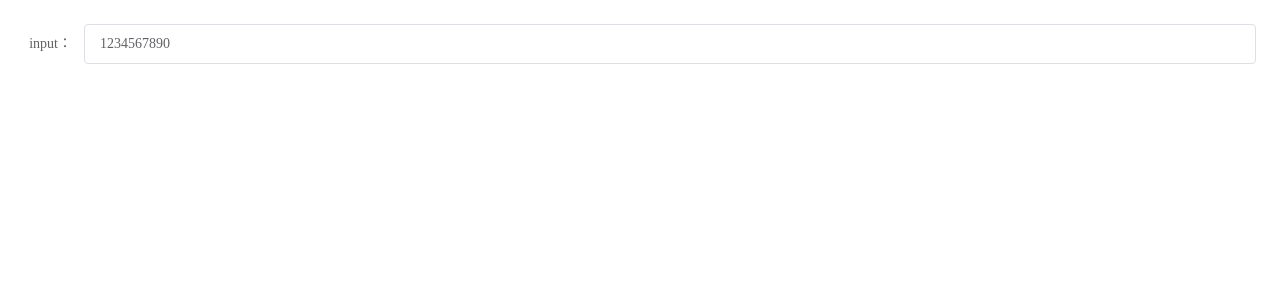
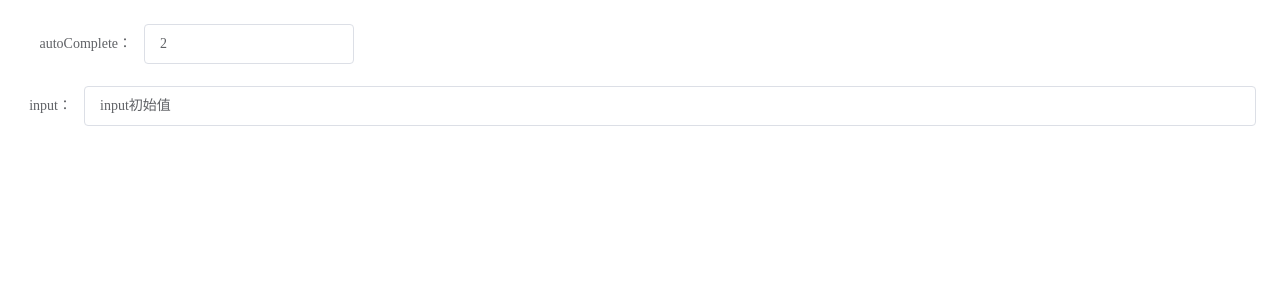
Before and after one commit to aimeiyijia/el-form-plus, a Vue app: page / in a window 1280 px wide. Shown: the top 300 px of the page. Built offline with nearby package versions, Linux system fonts and the light colour scheme.

Commit message:
完成autoComplete组件

```diff
--- a/mock/autocomplete.ts
+++ b/mock/autocomplete.ts
@@ -8,25 +8,34 @@ const autocomplete = {
     // 表单项绑定的值（字段名） 必需
     field: 'autoComplete',
     // 初始值
-    value: '',
+    value: '2',
+    fetchSuggestions: (queryString, callback) => {
+      callback([
+        { value: '1', address: '1' },
+        { value: '2', address: '2' },
+        { value: '3', address: '3' },
+      ])
+    },
   },
   // 表单项事件
   on: {
-    blur: () => {
-      console.log('失去焦点')
-    },
-    input: () => {
-      console.log('input事件')
+    select: val => {
+      console.log('选中值变化', val)
     },
   },
   // 插槽
-  scopedSlots: {},
+  scopedSlots: {
+    // 默认插槽 包含 {item, value, h}
+    default(scoped) {
+      console.log(scoped, '123')
+    },
+  },
   // el-form-item配置项 可选
   config: {
     // vue ref属性 默认为field 利用此属性来查找某一组件
     ref: 'autoComplete',
     label: 'autoComplete：',
-    // labelWidth: '120px',
+    labelWidth: '120px',
   },
 }
 export default autocomplete
--- a/mock/index.ts
+++ b/mock/index.ts
@@ -18,7 +18,7 @@ import upload from './upload'
 
 const data = []
 data.push(
-  // autocomplete,
+  autocomplete,
   // cascader,
   // checkbox,
   // colorpicker,
--- a/src/app.vue
+++ b/src/app.vue
@@ -26,7 +26,7 @@ export default {
   },
   mounted() {
     console.log(this.model)
-    this.model.setByField('input', 'attrs.value', 1234567890)
+    // this.model.setByField('input', 'attrs.value', 1234567890)
   },
   methods: {},
 }
--- a/src/components/modules/autocomplete.tsx
+++ b/src/components/modules/autocomplete.tsx
@@ -6,19 +6,25 @@ import omit from 'lodash/omit'
 export default class AutocompletePlus extends Vue {
   mounted() {
     console.log(this, 'AutocompletePlus实例')
-    console.log(this.$attrs, 'InputPlus attrs')
-    console.log(this.$listeners, 'InputPlus listeners')
-    console.log(this.$scopedSlots, 'InputPlus scopedSlots')
+    console.log(this.$attrs, 'AutocompletePlus attrs')
+    console.log(this.$listeners, 'AutocompletePlus listeners')
+    console.log(this.$scopedSlots, 'AutocompletePlus scopedSlots')
   }
 
   render(h: CreateElement): VNode {
     // 组装插槽及作用域插槽
-    const scopedSlots = this.$scopedSlots
+    const scopedSlots: any = this.$scopedSlots
     const slots = []
+    const customScopedSlots: any = {}
     for (let slot in scopedSlots) {
       // el-autocomplete内部使用了 v-if="$slots.[slotName]"来判断是否有插槽
       // 因此这一步是骗它有插槽，然后再用scopedSlots来实现自定义渲染函数渲染插槽内容
       slots.push({ name: slot, value: [h('template')] })
+
+      // 插槽额外增加h函数，便于生成vnode
+      customScopedSlots[slot] = (item: any) => {
+        scopedSlots[slot]({ item, value: this.$attrs.value, h })
+      }
     }
     return (
       <el-autocomplete
@@ -27,7 +33,7 @@ export default class AutocompletePlus extends Vue {
           this.$emit('input', val)
         }}
         {...{ props: this.$attrs, on: this.$listeners }}
-        {...{ scopedSlots }}
+        {...{ scopedSlots: customScopedSlots }}
       >
         {slots.map(o => {
           return <template slot={o.name}>{o.value}</template>
```
